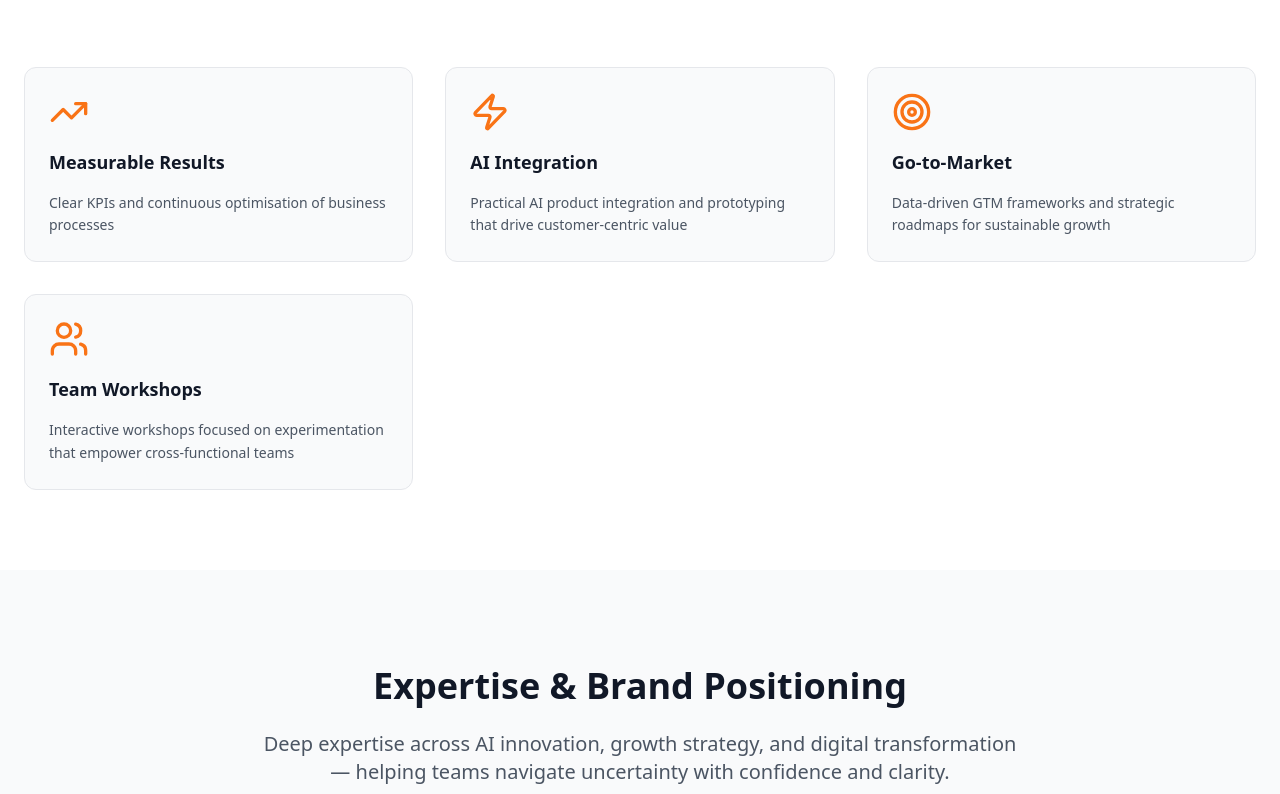
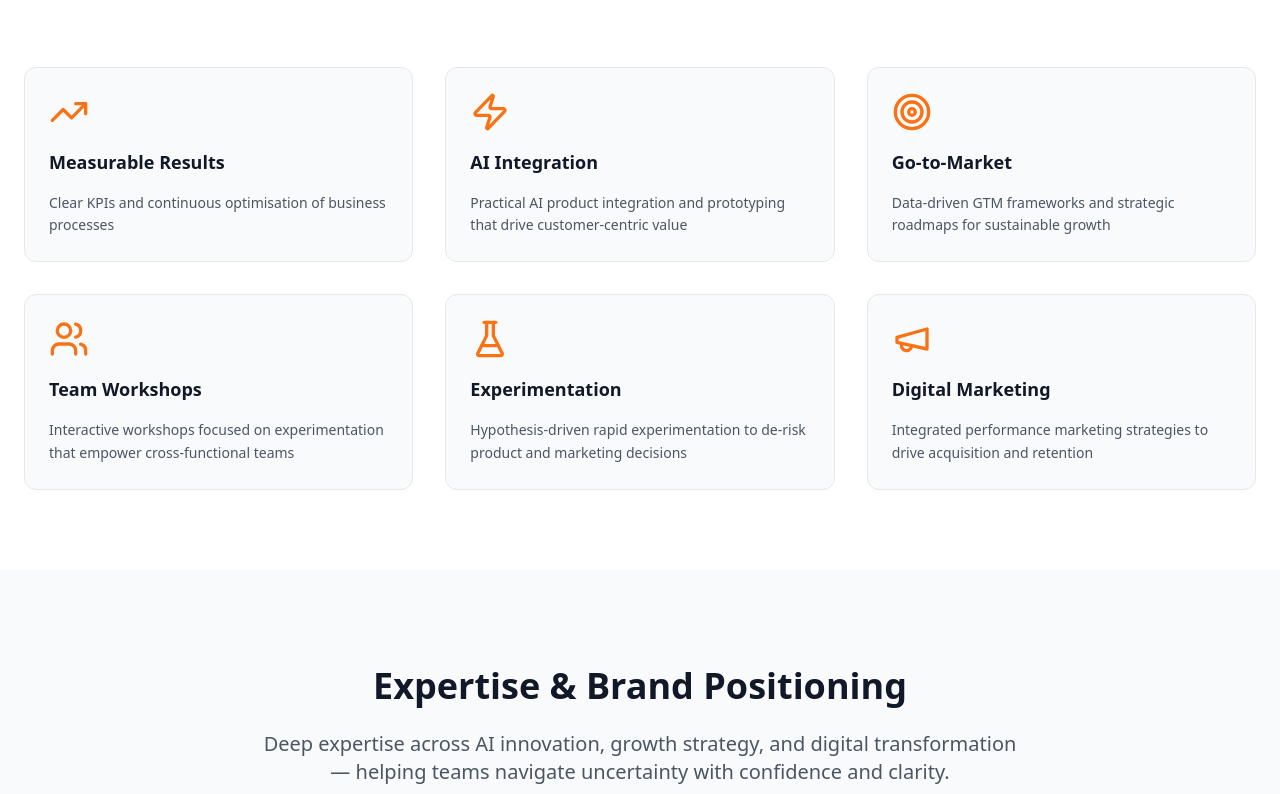
Before and after one commit to muzzyhaile/consultingmh, a React (Vite) app: page / in a window 1280 px wide. Shown: the part 1177-1971 px from the top of the page. Built offline with nearby package versions, Linux system fonts and the light colour scheme.

Commit message:
Add Experimentation and Digital Marketing cards to About section with new icons

```diff
--- a/src/components/About.tsx
+++ b/src/components/About.tsx
@@ -1,5 +1,5 @@
 import { Card, CardContent } from "@/components/ui/card";
-import { Target, Users, TrendingUp, Zap } from "lucide-react";
+import { Target, Users, TrendingUp, Zap, FlaskConical, Megaphone } from "lucide-react";
 
 const About = () => {
   return (
@@ -36,6 +36,16 @@ const About = () => {
               title: 'Team Workshops',
               desc: 'Interactive workshops focused on experimentation that empower cross-functional teams',
             },
+            {
+              icon: FlaskConical,
+              title: 'Experimentation',
+              desc: 'Hypothesis-driven rapid experimentation to de-risk product and marketing decisions',
+            },
+            {
+              icon: Megaphone,
+              title: 'Digital Marketing',
+              desc: 'Integrated performance marketing strategies to drive acquisition and retention',
+            },
           ].map((item, i) => (
             <div
               key={i}
```
